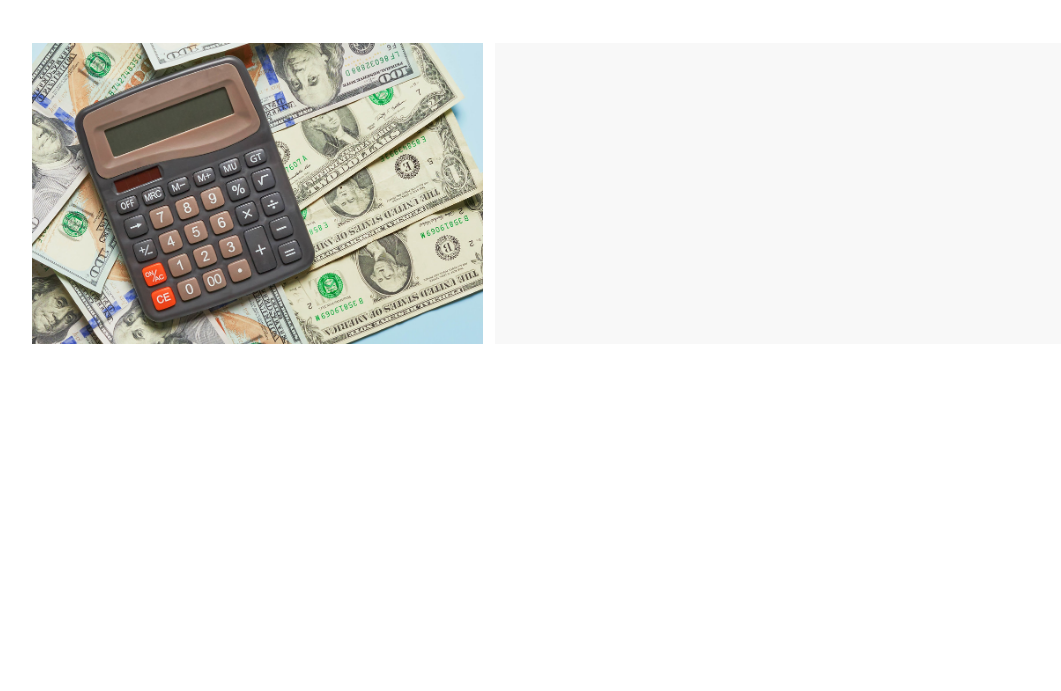
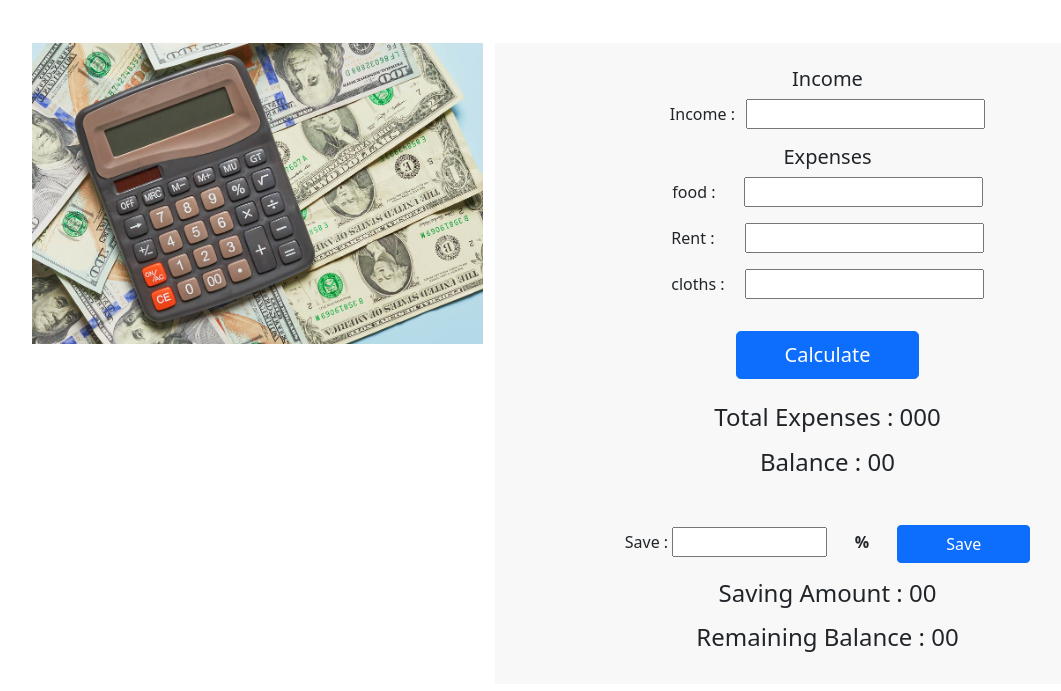
Before and after one commit to spt4m1m/Money-Master, a plain HTML site: page assignment 5/index.html in a window 1280 px wide. Shown: the part 77-768 px from the top of the page, without its empty margins (50-1111 px from the left). Drawn offline with nearby package versions, Linux system fonts and the light colour scheme.

Commit message:
web design done

```diff
--- a/assignment 5/css/style.css
+++ b/assignment 5/css/style.css
@@ -1,3 +1,15 @@
 .calculation-section{
     background-color: #f8f8f8;
 }
+input:focus{
+    outline: none;
+}
+input#rent-input {
+    margin-left: 26px !important;
+}
+input#food-input {
+    margin-left: 24px !important;
+}
+input#income-input {
+    margin-left: 7px !important;
+}
--- a/assignment 5/index.html
+++ b/assignment 5/index.html
@@ -31,7 +31,35 @@
                 </div>
             </div>
             <div class="col-md-7 calculation-section text-center p-4">
-
+                <div class="income-content">
+                    <h5>Income</h5>
+                    <label for="income-input">Income : </label>
+                    <input class="ms-3" id="income-input" type="text">
+                </div>
+                <div class="expenses-content mt-3">
+                    <h5>Expenses</h5>
+                    <label for="food-input">food : </label>
+                    <input type="text" id="food-input" class="ms-3 mb-3"> <br>
+                    <label for="rent-input">Rent : </label>
+                    <input type="text" id="rent-input" class="ms-3 mb-3"> <br>
+                    <label for="cloths-input">cloths : </label>
+                    <input type="text" id="cloths-input" class="ms-3 mb-3">
+                </div>
+                <button id="calculate-btn" class="btn btn-primary btn-lg mt-3 px-5">Calculate</button>
+                <div class="calculate-content">
+                    <h4 class="mt-4">Total Expenses : <span id="expenses">000</span></h4>
+                    <h4 class="mt-3">Balance : <span id="total-balance">00</span></h4>
+                </div>
+                <div class="save-info mt-5">
+                    <label for="save-input">Save : </label>
+                    <input type="text" id="save-input" class="w-25">
+                    <span class="px-4 fw-bold">%</span>
+                    <button id="save-btn" class="btn btn-primary px-5">Save</button>
+                </div>
+                <div class="total-content">
+                    <h4 class="mt-3">Saving Amount : <span id="save-amount">00</span></h4>
+                    <h4 class="mt-3">Remaining Balance : <span id="remain-amount">00</span></h4>
+                </div>
             </div>
         </div>
     </section>
```
